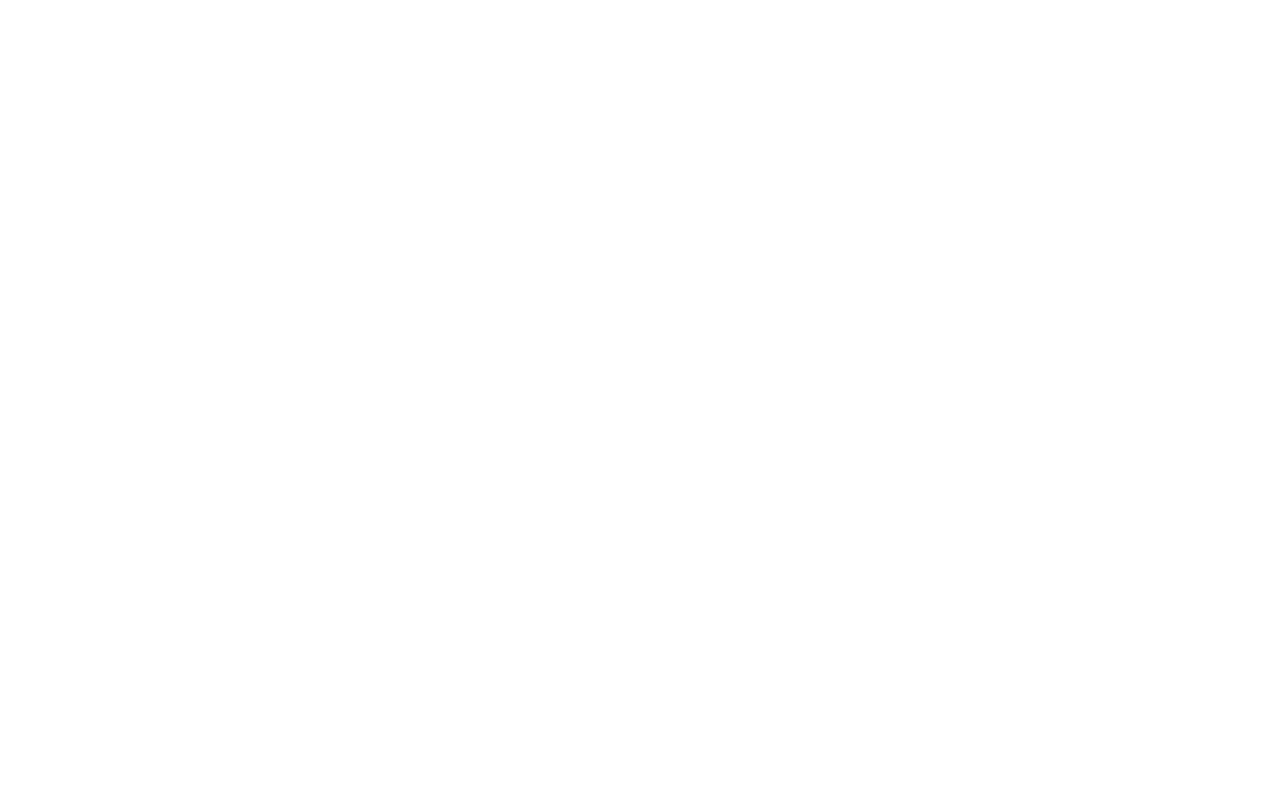
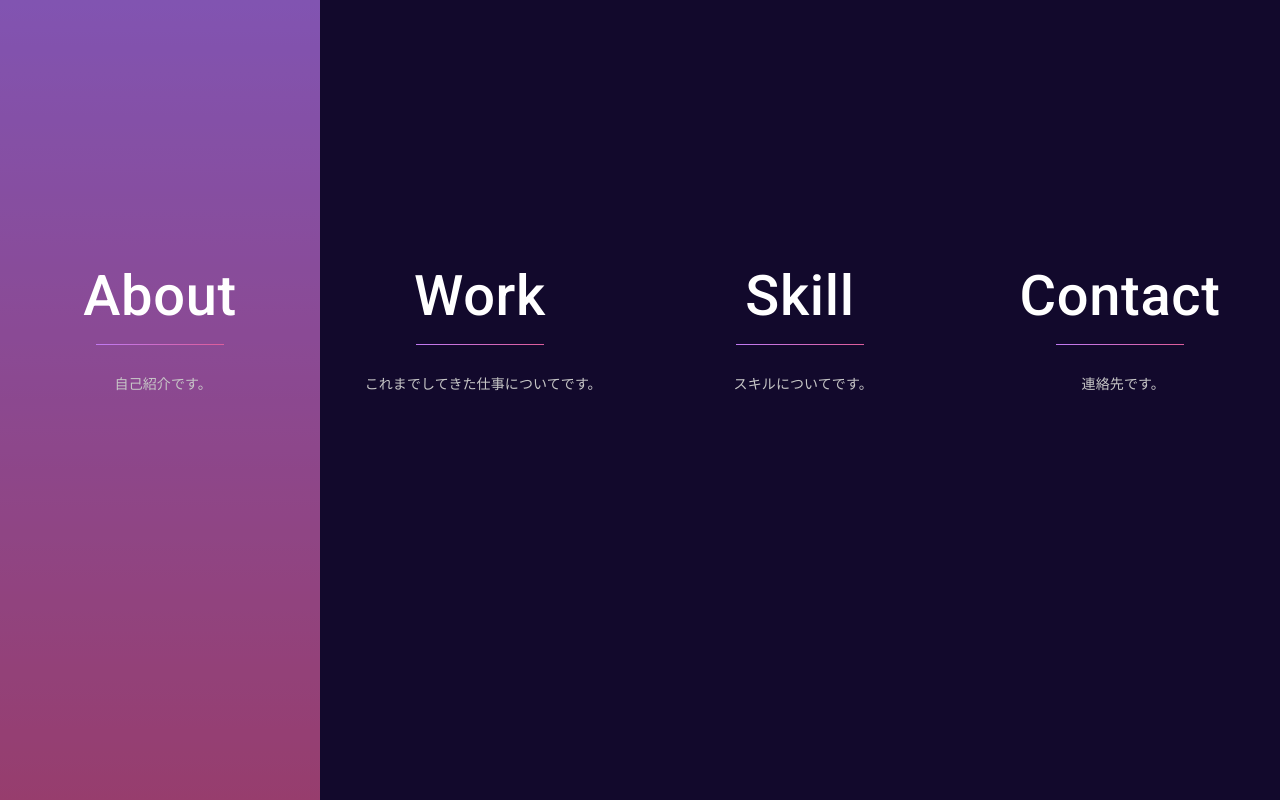
Before and after one commit to keita-f-sato/keita-f-sato.github.io, a Nuxt app: page /top in a window 1280 px wide. Before the commit this address had no page. Built offline with nearby package versions, Linux system fonts and the light colour scheme.

Commit message:
全体の微調整

```diff
--- a/components/menu.vue
+++ b/components/menu.vue
@@ -35,7 +35,7 @@
         return {
             drawer: true,
             menues : [
-                { title: 'Top', link: '/', icon: 'fas fa-home'},
+                { title: 'Top', link: '/top', icon: 'fas fa-home'},
                 { title: 'About', link: '/about', icon: 'fas fa-user'},
                 { title: 'Work', link: '/work', icon: 'fas fa-wrench'},
                 { title: 'Skill', link: '/skill', icon: 'fas fa-code'},
--- /dev/null
+++ b/pages/top.vue
@@ -0,0 +1,222 @@
+<template>
+  <v-content>
+    <v-container v-if="dataLoadFinish === true" fluid pa-0 fill-height ma-0>
+      <v-layout　wrap>
+        <v-flex xs12 sm12 md3 lg3 order-lg1 order-sm1 class="About">
+            <v-card tile flat class="card" href="/about">
+                <v-card-title v-bind:class="[$vuetify.breakpoint.smAndDown === true ? 'justify-center Cardtitle sm' : 'justify-center Cardtitle']">
+                  About
+                  <div v-bind:class="[$vuetify.breakpoint.smAndDown === true ? 'bar sm' : 'bar']" />
+                  <v-card-text v-bind:class="[$vuetify.breakpoint.smAndDown === true ? 'text text-center sm' : 'text text-center']">
+                    自己紹介です。
+                  </v-card-text>
+                </v-card-title>
+            </v-card>
+        </v-flex>
+        <v-flex xs12 sm12 md3 lg3 order-lg2 order-sm2 class="Work">
+            <v-card tile flat class="card" href="/work">
+              <v-card-title v-bind:class="[$vuetify.breakpoint.smAndDown === true ? 'justify-center Cardtitle sm' : 'justify-center Cardtitle']">
+                Work
+                <div v-bind:class="[$vuetify.breakpoint.smAndDown === true ? 'bar sm' : 'bar']" />
+                <v-card-text v-bind:class="[$vuetify.breakpoint.smAndDown === true ? 'text text-center sm' : 'text text-center']">
+                  これまでしてきた仕事についてです。
+                </v-card-text>
+              </v-card-title>
+            </v-card>
+        </v-flex>
+        <v-flex xs12 sm12 md3 lg3 order-lg3 order-sm3 class="Skill">
+            <v-card tile flat class="card" href="/skill">
+                <v-card-title v-bind:class="[$vuetify.breakpoint.smAndDown === true ? 'justify-center Cardtitle sm' : 'justify-center Cardtitle']">
+                    Skill
+                    <div v-bind:class="[$vuetify.breakpoint.smAndDown === true ? 'bar sm' : 'bar']" />
+                  <v-card-text v-bind:class="[$vuetify.breakpoint.smAndDown === true ? 'text text-center sm' : 'text text-center']">
+                    スキルについてです。
+                  </v-card-text>
+                </v-card-title>
+            </v-card>
+        </v-flex>
+        <v-flex xs12 sm12 md3 lg3 order-lg4 order-sm4 class="Contact">
+            <v-card tile flat class="card" href="/contact">
+              <v-card-title height="30%" v-bind:class="[$vuetify.breakpoint.smAndDown === true ? 'justify-center Cardtitle sm' : 'justify-center Cardtitle']">
+                  Contact
+                  <div v-bind:class="[$vuetify.breakpoint.smAndDown === true ? 'bar sm' : 'bar']" />
+                <v-card-text v-bind:class="[$vuetify.breakpoint.smAndDown === true ? 'text text-center sm' : 'text text-center']">
+                    連絡先です。
+                </v-card-text>
+              </v-card-title>
+              <!-- <v-card-text class="lan">
+                <a href="/index_en">JP/EN</a>
+              </v-card-text> -->
+            </v-card>
+        </v-flex>
+      </v-layout>
+    </v-container>
+  </v-content>
+</template>
+
+<script>
+export default {
+  data () {
+        return {
+          dataLoadFinish: true
+        }
+    }
+}
+</script>
+
+<style scoped>
+@import url('assets/move-bar.scss');
+
+.first-card {
+  background-image: linear-gradient(#BD7CF9, #DE5A91);
+  height: 100%;
+}
+
+.Welcome {
+  color: #fff;
+  position: absolute;
+  top: 35%;
+  left: 13%;
+  font-size: 50pt;
+  font-weight: 100;
+}
+
+.Welcome.sm {
+  color: #fff;
+  position: absolute;
+  top: 35%;
+  left: 0%;
+  font-size: 20pt;
+  font-weight: 100;
+  width: 100%;
+}
+
+.expand-transition {
+  transition: all .3s ease;
+  height: 30px;
+  padding: 10px;
+  background-color: #eee;
+  overflow: hidden;
+}
+
+.expand-enter, .expand-leave {
+  height: 0;
+  padding: 0 10px;
+  opacity: 0;
+}
+
+.card {
+  position: relative;
+  background-image: linear-gradient(#12092C, #12092C);
+  height: 100%;
+  z-index: 1;
+}
+
+.card::before {
+  position: absolute;
+  content: "";
+  top: 0;
+  right: 0;
+  bottom: 0;
+  left: 0;
+  background-image: linear-gradient(#BD7CF9, #DE5A91);
+  z-index: -1;
+  transition: opacity 0.5s linear;
+  opacity: 0;
+}
+
+.card:hover::before {
+  opacity: 0.65;
+}
+
+.Cardtitle {
+  color: rgb(255, 255, 255);
+  font-size: 7vmin;
+  position: relative;
+  top: 33%;
+  width: 100%;
+  margin: 0;
+}
+
+.Cardtitle.sm {
+  color: rgb(255, 255, 255);
+  font-size: 7vmin;
+  position: relative;
+  top: 20%;
+  width: 100%;
+  margin: 0;
+}
+
+.bar {
+  border-bottom: solid 1px ;
+  border-image: url("/gradient.png") 1 stretch;
+  border-image-slice: 1;
+  top: 125%;
+  position: absolute;
+  width: 40%;
+  left: 30%;
+}
+
+.bar.sm {
+  top: 95%;
+  width: 30%;
+  left: 35%;
+  margin: auto;
+}
+
+.text {
+  position: absolute;
+  top: 145%;
+  width: 100%;
+  margin: 0;
+  color: #c7c7c7 !important;
+  left: 1%
+}
+
+.text.sm {
+  top: 100%;
+}
+
+.lan {
+  text-align: right;
+  position: absolute;
+  top: 0%;
+  width: 100%;
+  margin: 0;
+}
+
+a {
+  text-decoration: none !important;
+  color: #fff !important;
+  font-size: 12pt !important;
+}
+
+.fade-enter-active,
+.fade-leave-active {
+    transition: opacity .5s
+}
+
+.fade-enter,
+.fade-leave-to {
+    opacity: 0
+}
+
+.first-bar {
+  border-bottom: solid 1px ;
+  border-color: #fff;
+  border-image-slice: 1;
+  opacity:0;
+  animation-name:sample02;
+  animation-duration:2s;
+  animation-fill-mode: forwards;
+  position: relative;
+  top: 45%;
+  width: 80%;
+}
+
+.first-bar.sm {
+  width: 88%;
+  top: 43%;
+}
+
+</style>
```
